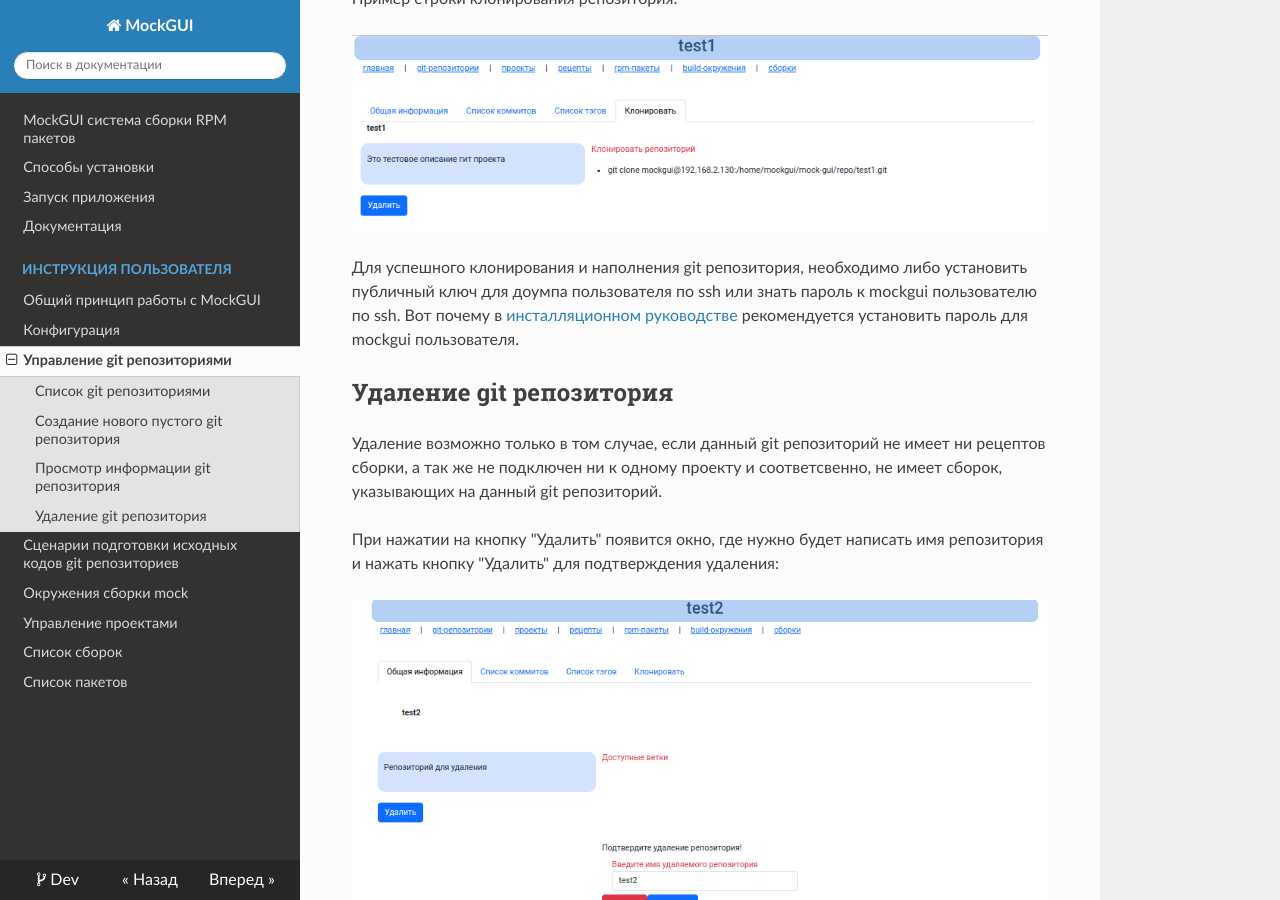
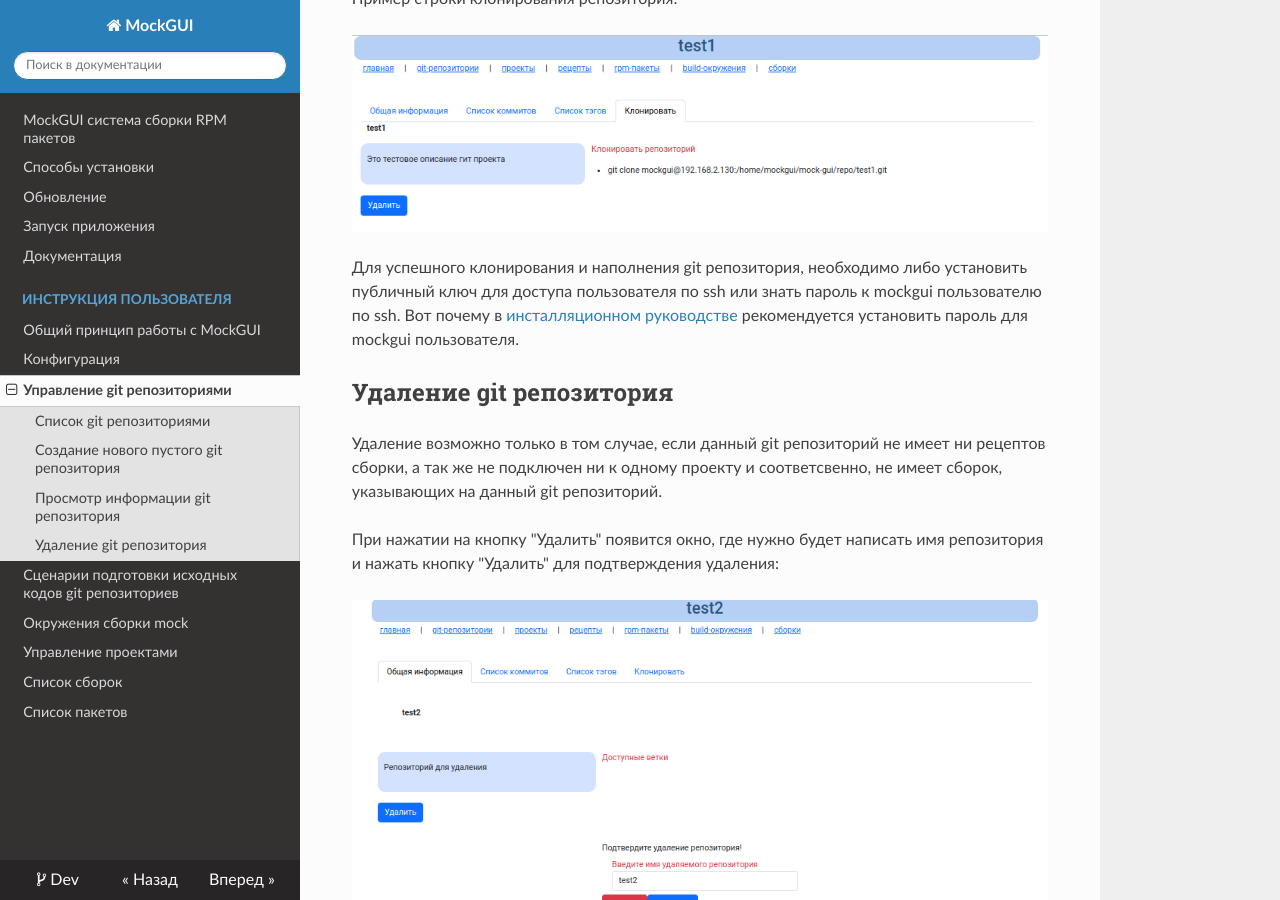
Before and after one commit to bayrepo/mock-gui, an MkDocs documentation site: the page built from docs/mock-gui/docs/userguide/gits.md, in a window 1280 px wide and 900 px high, scrolled down 1837 px. Built offline with MkDocs 1.6.1, drawn with Linux system fonts in a browser that asks for light colours; nearby versions of some CDN libraries.

Commit message:
Update documentation

```diff
--- a/docs/mock-gui/docs/userguide/gits.md
+++ b/docs/mock-gui/docs/userguide/gits.md
@@ -35,7 +35,7 @@
 
 ![Информация о git репозитории](../img/mockgui_creategit5.png)
 
-Для успешного клонирования и наполнения git репозитория, необходимо либо установить публичный ключ для доумпа пользователя по ssh или знать пароль к mockgui пользователю по ssh. Вот почему в [инсталляционном руководстве](../install.md) рекомендуется установить пароль для mockgui пользователя.
+Для успешного клонирования и наполнения git репозитория, необходимо либо установить публичный ключ для доступа пользователя по ssh или знать пароль к mockgui пользователю по ssh. Вот почему в [инсталляционном руководстве](../install.md) рекомендуется установить пароль для mockgui пользователя.
 
 ## Удаление git репозитория
 
--- a/docs/mock-gui/mkdocs.yml
+++ b/docs/mock-gui/mkdocs.yml
@@ -3,6 +3,7 @@ site_url: https://docs.brepo.ru/mockgui/
 nav:
   - index.md
   - install.md
+  - update.md
   - run.md
   - docs.md
   - Инструкция пользователя:
```
Also changed, not shown: docs/mock-gui/docs/index.md (+5 -0 lines), docs/mock-gui/docs/update.md (added, +23 -0 lines), docs/mock-gui/docs/userguide/recips.md (+1 -0 lines), README.md, 1 other file.
